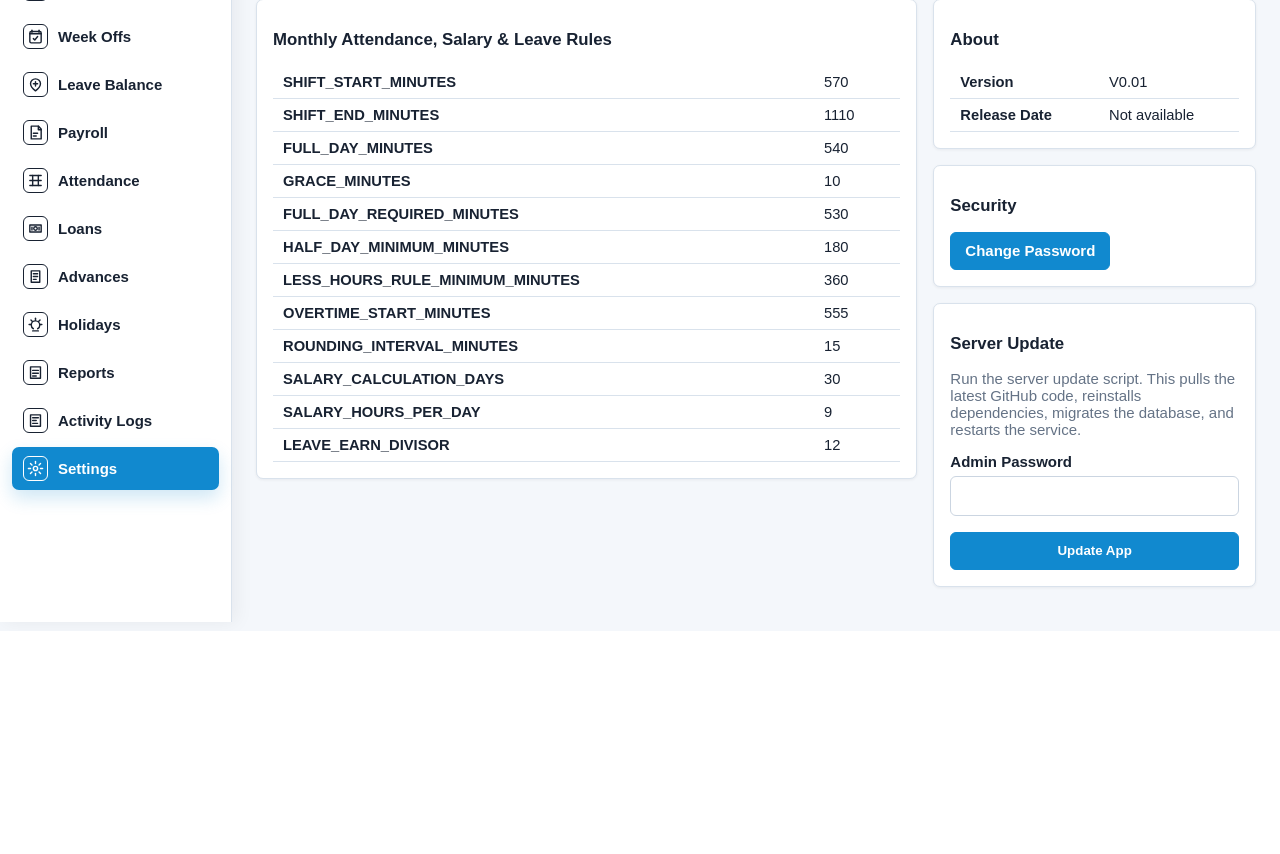
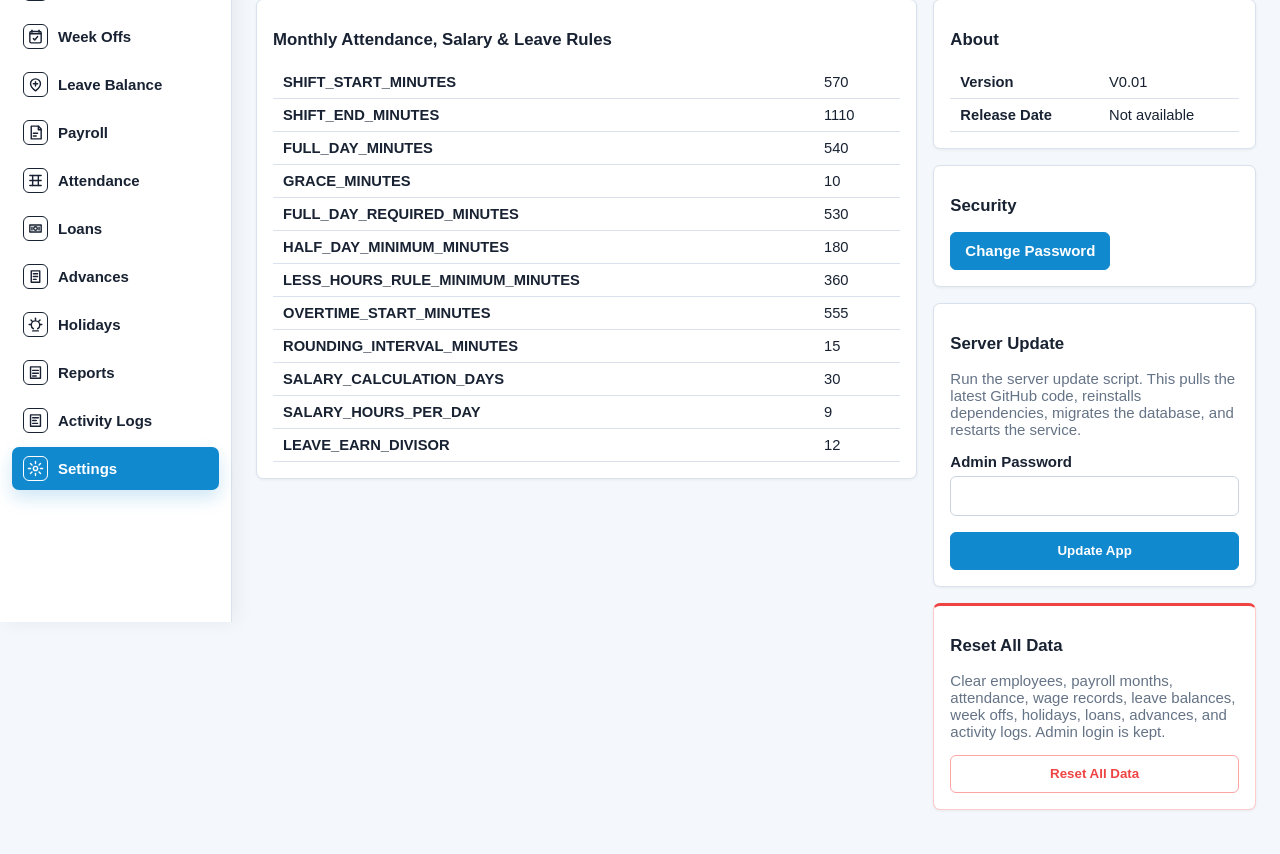
Before and after one commit to smitz96/payroll, a Flask app: page /settings in a window 1280 px wide. Shown: the part 178-1032 px from the top of the page. Before the commit the page ends 809 px from the top, so only its background shows below. Run offline with Flask 3, Linux system fonts and the light colour scheme; the visitor is signed in with stand-in values (Sample User, id 1).

Commit message:
Add guarded reset all data action

```diff
--- a/routes/settings.py
+++ b/routes/settings.py
@@ -15,6 +15,7 @@ from attendance.utils import format_ist_datetime
 
 bp = Blueprint("settings", __name__, url_prefix="/settings")
 APP_VERSION = "V0.01"
+RESET_CONFIRMATION_TEXT = "permanently delete"
 
 
 def latest_git_release_datetime(app_root):
@@ -71,6 +72,17 @@ def run_app_update(app_root):
         return False, f"App update could not be started: {exc}"
 
 
+def reset_application_data():
+    deleted = {}
+    for table in reversed(db.metadata.sorted_tables):
+        if table.name == User.__tablename__:
+            continue
+        result = db.session.execute(table.delete())
+        deleted[table.name] = result.rowcount or 0
+    db.session.commit()
+    return deleted
+
+
 @bp.route("")
 @login_required
 def index():
@@ -106,3 +118,17 @@ def git_pull():
     db.session.commit()
     flash(message, "success" if ok else "danger")
     return redirect(url_for("settings.index"))
+
+
+@bp.route("/reset-data", methods=["POST"])
+@login_required
+def reset_data():
+    confirmation = request.form.get("reset_confirmation", "").strip().lower()
+    if confirmation != RESET_CONFIRMATION_TEXT:
+        flash('Type "permanently delete" to reset all app data.', "danger")
+        return redirect(url_for("settings.index"))
+
+    deleted = reset_application_data()
+    deleted_rows = sum(deleted.values())
+    flash(f"All app data has been reset. {deleted_rows} row(s) deleted. Admin login was kept.", "success")
+    return redirect(url_for("settings.index"))
--- a/static/css/app.css
+++ b/static/css/app.css
@@ -81,6 +81,7 @@ html[data-theme="dark"] .theme-toggle-thumb { transform:translateX(20px); backgr
 .section-title { font-size: 1.05rem; font-weight: 700; margin-bottom: 1rem; }
 .summary-grid { display: grid; grid-template-columns: repeat(auto-fit, minmax(190px, 1fr)); gap: 12px; }
 .metric, .tool-panel { background: var(--smartfill-surface); border: 1px solid var(--smartfill-line); border-radius: 7px; padding: 16px; box-shadow: 0 1px 3px var(--smartfill-shadow); }
+.danger-zone { border-color:#fecaca; border-top:3px solid #ef4444; }
 .metric { border-top:3px solid var(--smartfill-lime); min-height:92px; }
 .metric span { display:block; color:var(--smartfill-muted); font-size:.82rem; min-height: 1.25rem; }
 .metric strong { display:block; font-size:1.25rem; overflow-wrap:anywhere; color:var(--smartfill-ink); }
--- a/templates/settings.html
+++ b/templates/settings.html
@@ -41,6 +41,58 @@
         <button class="btn btn-primary w-100" type="submit">Update App</button>
       </form>
     </div>
+    <div class="tool-panel danger-zone mt-3">
+      <h2 class="section-title">Reset All Data</h2>
+      <p class="text-muted">Clear employees, payroll months, attendance, wage records, leave balances, week offs, holidays, loans, advances, and activity logs. Admin login is kept.</p>
+      <button class="btn btn-outline-danger w-100" type="button" id="openResetDataDialog">Reset All Data</button>
+    </div>
   </div>
 </div>
+
+<dialog class="confirm-dialog" id="resetDataDialog">
+  <form method="post" action="{{ url_for('settings.reset_data') }}" id="resetDataForm">
+    <input type="hidden" name="csrf_token" value="{{ csrf_token() }}">
+    <div class="dialog-header">
+      <div>
+        <h2 class="mb-2">Reset All Data</h2>
+        <p class="text-muted mb-0">This will permanently clear all app data and activity logs. This cannot be undone.</p>
+      </div>
+      <button type="button" class="dialog-close" id="closeResetDataDialog">x</button>
+    </div>
+    <div class="change-summary">
+      <strong>Admin login will remain.</strong>
+      <p class="text-muted mb-0">Employees, leave balance, week off rules, payroll data, attendance, holidays, loans, advances, and logs will be removed.</p>
+    </div>
+    <label class="form-label" for="resetDataConfirmationInput">Type permanently delete to confirm</label>
+    <input class="form-control mb-3" id="resetDataConfirmationInput" name="reset_confirmation" autocomplete="off" spellcheck="false">
+    <div class="d-flex justify-content-end gap-2">
+      <button class="btn btn-outline-secondary" type="button" id="cancelResetDataDialog">Cancel</button>
+      <button class="btn btn-outline-danger" type="submit" id="confirmResetData" disabled>Reset All Data</button>
+    </div>
+  </form>
+</dialog>
+
+<script>
+  const resetDataDialog = document.getElementById('resetDataDialog');
+  const openResetDataDialog = document.getElementById('openResetDataDialog');
+  const resetDataInput = document.getElementById('resetDataConfirmationInput');
+  const confirmResetData = document.getElementById('confirmResetData');
+  const requiredResetText = 'permanently delete';
+
+  function refreshResetDataState() {
+    confirmResetData.disabled = resetDataInput.value.trim().toLowerCase() !== requiredResetText;
+  }
+
+  openResetDataDialog.addEventListener('click', () => {
+    resetDataInput.value = '';
+    refreshResetDataState();
+    resetDataDialog.showModal();
+    resetDataInput.focus();
+  });
+  document.getElementById('closeResetDataDialog').addEventListener('click', () => resetDataDialog.close());
+  document.getElementById('cancelResetDataDialog').addEventListener('click', () => resetDataDialog.close());
+  resetDataInput.addEventListener('paste', event => event.preventDefault());
+  resetDataInput.addEventListener('drop', event => event.preventDefault());
+  resetDataInput.addEventListener('input', refreshResetDataState);
+</script>
 {% endblock %}
```
Also changed, not shown: tests/test_auth_and_workflow.py (+47 -0 lines).
